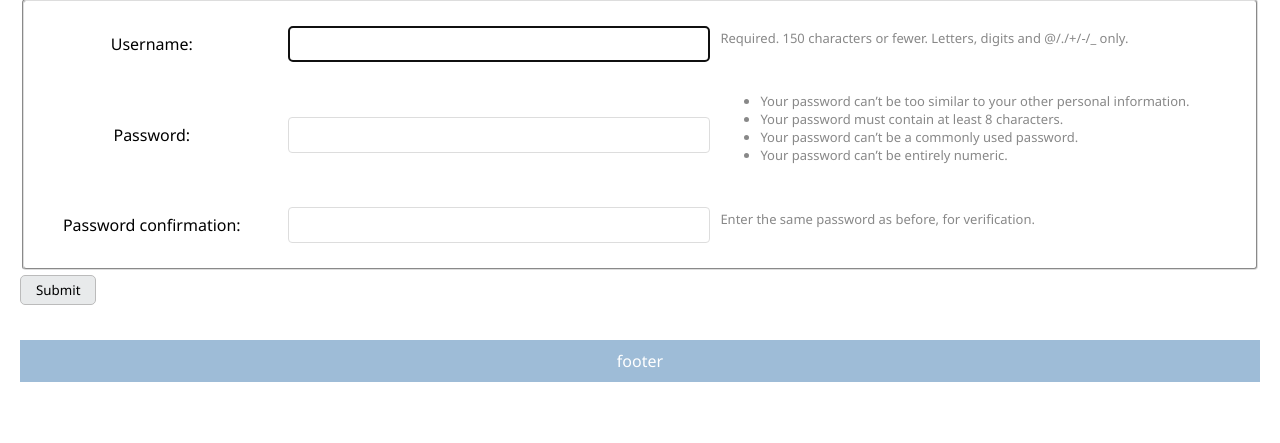
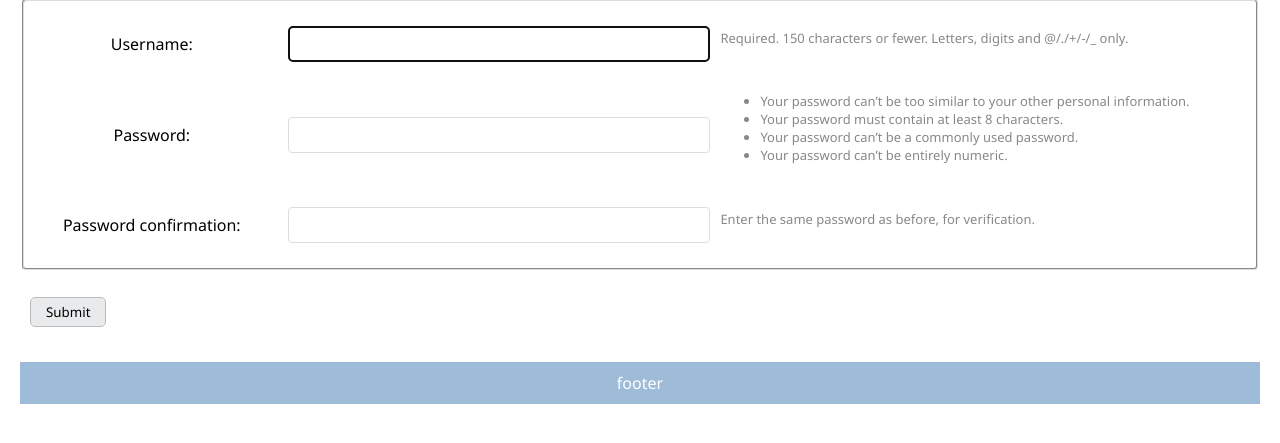
Before and after one commit to aomou/objekt-marketplace, a Django app: page /register/ in a window 1280 px wide. Shown: the part 214-657 px from the top of the page. Run offline with Django 5.2, Linux system fonts and the light colour scheme; some web fonts are replaced.

Commit message:
Minor fix register submit btn

```diff
--- a/templates/registration/register.html
+++ b/templates/registration/register.html
@@ -18,7 +18,8 @@
                 <fieldset>
                     {{ form.as_div }}
                 </fieldset>
-                <button type="submit" class="register-btn" style="justify-content: center;"> Submit </button>
+                <br>
+                <button type="submit" class="register-btn" style="justify-content: center; margin-left: 10px;"> Submit </button>
             </form>
         </div>
     </div>
```
